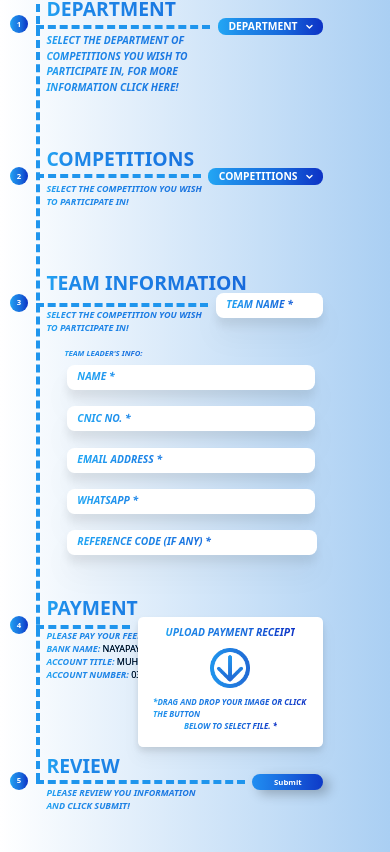
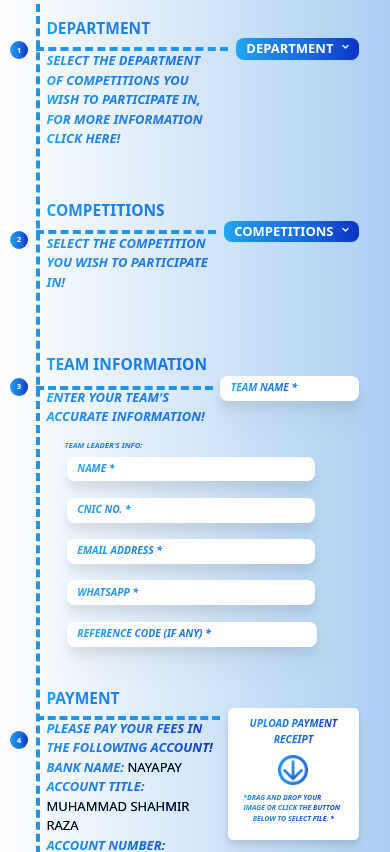
Before and after one commit to Mubin987/Procom25-website, a React (Vite) app in the folder frontend/: page /register in a window 390 px wide. Shown: the part 986-1838 px from the top of the page. Built offline with nearby package versions, Linux system fonts and the light colour scheme.

Commit message:
changed a bit of responsiveness

```diff
--- a/frontend/src/components/Register/Competitions.jsx
+++ b/frontend/src/components/Register/Competitions.jsx
@@ -4,8 +4,8 @@ import RegisterHeading from "../ui/register-headings";
 const Competitions = ({ setCompetitions }) => {
     return (
         <div className="relative pl-10 mt-20">
-            <RegisterHeading heading={"competitions"} />
-            <div className='absolute left-4 top-7 md:left-6 flex w-[80%] items-center'>
+            <RegisterHeading heading={"competitions"} textSize='text-2xl' />
+            <div className='absolute left-4 top-7 md:left-6 flex w-[90%] sm:w-[80%] items-center'>
                 <div className="w-full border-t-4 border-dashed border-themeBlue " />
                 <Dropdown defaultValue="COMPETITIONS" setValue={setCompetitions} items={[
                     'Competition 1',
@@ -16,8 +16,8 @@ const Competitions = ({ setCompetitions }) => {
             <div className="absolute top-[48%] left-[-1%] flex h-7 w-7 items-center justify-center rounded-full bg-gradient-text font-bold text-white text-xl z-10">
                 2
             </div>
-            <div className="mt-5 bg-[linear-gradient(270deg,#0D32C5_0%,#1768DB_37.9%,#1E8AE9_93.9%,#23A7F4_100%)] bg-clip-text text-transparent font-bold">
-                <p className="text-sm max-w-[50%] italic">
+            <div className="mt-5 sm:mt-7 bg-[linear-gradient(270deg,#0D32C5_0%,#1768DB_37.9%,#1E8AE9_93.9%,#23A7F4_100%)] bg-clip-text text-transparent font-bold">
+                <p className="text-[13px] sm:text-base max-w-[50%] italic">
                     SELECT THE COMPETITION YOU WISH TO PARTICIPATE IN!
                 </p>
             </div>
--- a/frontend/src/components/Register/Department.jsx
+++ b/frontend/src/components/Register/Department.jsx
@@ -4,8 +4,8 @@ import RegisterHeading from "../ui/register-headings";
 const Department = ({ setDepartment }) => {
     return (
         <div className="relative pl-10 mb-5 mt-20">
-            <RegisterHeading heading={"department"} />
-            <div className='absolute left-4 top-7 md:left-6 flex w-[80%] items-center'>
+            <RegisterHeading heading={"department"} textSize='text-2xl' />
+            <div className='absolute left-4 top-7 md:left-6 flex w-[90%] sm:w-[80%] items-center'>
                 <div className="w-full border-t-4 border-dashed border-themeBlue " />
                 <Dropdown defaultValue="DEPARTMENT" setValue={setDepartment} items={[
                     'Computer Science',
@@ -13,11 +13,11 @@ const Department = ({ setDepartment }) => {
                     'Mechanical Engineering',
                 ]} />
             </div>
-            <div className="absolute top-[36%] left-[-1%] flex h-7 w-7 items-center justify-center rounded-full bg-gradient-text font-bold text-white text-xl z-10">
+            <div className="absolute top-[36%] sm:top-[36%] left-[-1%] flex h-7 w-7 items-center justify-center rounded-full bg-gradient-text font-bold text-white text-xl z-10">
                 1
             </div>
-            <div className="mt-5 bg-[linear-gradient(270deg,#0D32C5_0%,#1768DB_37.9%,#1E8AE9_93.9%,#23A7F4_100%)] bg-clip-text text-transparent font-bold">
-                <p className="text-base max-w-[50%] italic">
+            <div className="mt-5 sm:mt-7 bg-[linear-gradient(270deg,#0D32C5_0%,#1768DB_37.9%,#1E8AE9_93.9%,#23A7F4_100%)] bg-clip-text text-transparent font-bold">
+                <p className="text-[13px] sm:text-base max-w-[50%] italic">
                     SELECT THE DEPARTMENT OF COMPETITIONS YOU WISH TO PARTICIPATE IN, FOR MORE INFORMATION CLICK HERE!
                 </p>
             </div>
--- a/frontend/src/components/Register/Note.jsx
+++ b/frontend/src/components/Register/Note.jsx
@@ -2,7 +2,7 @@ const Note = () => {
     return (
         <div className="rounded-lg p-4 text-white mt-12 flex justify-center w-[91%]">
             <div className='w-full md:w-[41%] bg-[linear-gradient(270deg,#0D32C5_0%,#1768DB_37.9%,#1E8AE9_93.9%,#23A7F4_100%)] px-16 py-4 rounded-xl'>
-                <p className="text-sm font-medium">
+                <p className="text-xs sm:text-sm font-medium">
                     Note:
                     <br />
                     Free transport will be provided to all the participants. Participants wanting
--- a/frontend/src/components/Register/Payment.jsx
+++ b/frontend/src/components/Register/Payment.jsx
@@ -3,20 +3,20 @@ import RegisterHeading from "../ui/register-headings";
 const Payment = () => {
     return (
         <div className="relative pl-10 mt-16">
-            <RegisterHeading heading={"payment"} />
-            <div className='responsive-upload absolute left-4 top-7 md:left-6 flex w-[80%]'>
+            <RegisterHeading heading={"payment"} textSize='text-2xl' />
+            <div className='absolute left-4 top-7 md:left-6 flex w-[90%] sm:w-[80%]'>
                 <div className="w-full border-t-4 border-dashed border-themeBlue mt-3 " />
-                <div className=" flex flex-col items-center rounded-lg bg-white p-6 pt-3 ml-3 cursor-pointer drop-shadow-lg">
-                    <div className='w-60 '>
+                <div className="flex flex-col items-center rounded-lg bg-white p-6 pt-3 ml-3 cursor-pointer drop-shadow-lg">
+                    <div className='lg:w-60'>
                         <label htmlFor="file-input" className=" flex flex-col items-center cursor-pointer ">
-                            <span className="italic block text-center text-base bg-[linear-gradient(270deg,#0D32C5_0%,#1768DB_37.9%,#1E8AE9_93.9%,#23A7F4_100%)] bg-clip-text text-transparent font-bold">
+                            <span className="italic block text-center sm:text-base bg-[linear-gradient(270deg,#0D32C5_0%,#1768DB_37.9%,#1E8AE9_93.9%,#23A7F4_100%)] bg-clip-text text-transparent font-bold">
                                 UPLOAD PAYMENT RECEIPT
                             </span>
-                            <div className='my-3'><img src='./src/assets/upload_symbol.png' width={40} height={40} /></div>
-                            <span className="italic text-[8px] bg-[linear-gradient(270deg,#0D32C5_0%,#1768DB_37.9%,#1E8AE9_93.9%,#23A7F4_100%)] bg-clip-text text-transparent font-bold">
+                            <div className='my-3'><img src='./src/assets/upload_symbol.png' className='w-[30px] sm:w-[40px] h-[30px] sm:h-[40px]' /></div>
+                            <span className="italic text-[7px] sm:text-[8px] bg-[linear-gradient(270deg,#0D32C5_0%,#1768DB_37.9%,#1E8AE9_93.9%,#23A7F4_100%)] bg-clip-text text-transparent font-bold">
                                 *DRAG AND DROP YOUR IMAGE OR CLICK THE BUTTON
                             </span>
-                            <span className='italic text-[8px] bg-[linear-gradient(270deg,#0D32C5_0%,#1768DB_37.9%,#1E8AE9_93.9%,#23A7F4_100%)] bg-clip-text text-transparent font-bold'>
+                            <span className='italic text-[7px] sm:text-[8px] bg-[linear-gradient(270deg,#0D32C5_0%,#1768DB_37.9%,#1E8AE9_93.9%,#23A7F4_100%)] bg-clip-text text-transparent font-bold'>
                                 BELOW TO SELECT FILE. *
                             </span>
                         </label>
@@ -33,8 +33,8 @@ const Payment = () => {
             <div className="absolute top-[29px] left-[-1%] flex h-7 w-7 items-center justify-center rounded-full bg-gradient-text font-bold text-white text-xl z-10">
                 4
             </div>
-            <div className="mt-4 bg-[linear-gradient(270deg,#0D32C5_0%,#1768DB_37.9%,#1E8AE9_93.9%,#23A7F4_100%)] bg-clip-text text-transparent font-bold">
-                <p className="text-sm italic">
+            <div className="mt-4 bg-[linear-gradient(270deg,#0D32C5_0%,#1768DB_37.9%,#1E8AE9_93.9%,#23A7F4_100%)] w-[50%] sm:w-full bg-clip-text text-transparent font-bold">
+                <p className="text-[13px] sm:text-sm italic">
                     PLEASE PAY YOUR FEES IN THE FOLLOWING ACCOUNT!
                     <br />
                     BANK NAME: <span className="font-medium text-black not-italic">NAYAPAY</span>
--- a/frontend/src/components/Register/Review.jsx
+++ b/frontend/src/components/Register/Review.jsx
@@ -3,19 +3,19 @@ import RegisterHeading from "../ui/register-headings";
 const Review = () => {
     return (
         <div className="relative pl-10 mt-28">
-            <RegisterHeading heading={"review"} />
+            <RegisterHeading heading={"review"} textSize='text-2xl' />
             <div className='absolute left-4 top-7 md:left-6 flex w-[80%] items-center'>
                 <div className="w-full border-t-4 border-dashed border-themeBlue " />
-                <button type='submit' className='w-[30%] ml-3 bg-blue-500 hover:bg-blue-600 text-lg bg-[linear-gradient(90deg,_#218EF1_0%,_#1865DD_50%,_#0E3AC8_100%)] [box-shadow:6px_4px_11.7px_0px_#00000040] font-bold text-white px-6 py-1 rounded-full'>
+                <button type='submit' className='w-[30%] ml-3 text-[13px] sm:text-[22px] bg-blue-500 hover:bg-blue-600 text-lg bg-[linear-gradient(90deg,_#218EF1_0%,_#1865DD_50%,_#0E3AC8_100%)] [box-shadow:6px_4px_11.7px_0px_#00000040] font-bold text-white px-6 py-1 rounded-full'>
                     Submit
                 </button>
             </div>
             <div className="absolute top-[33px] left-[-1%] flex h-7 w-7 items-center justify-center rounded-full bg-gradient-text font-bold text-white text-xl z-10">
                 5
             </div>
-            <div className="mt-4 bg-[linear-gradient(270deg,#0D32C5_0%,#1768DB_37.9%,#1E8AE9_93.9%,#23A7F4_100%)] bg-clip-text text-transparent font-bold">
-                <p className="text-sm italic">
-                    PLEASE REVIEW YOU INFORMATION <br/> AND CLICK SUBMIT!
+            <div className="mt-4 w-[50%] sm:w-full bg-[linear-gradient(270deg,#0D32C5_0%,#1768DB_37.9%,#1E8AE9_93.9%,#23A7F4_100%)] bg-clip-text text-transparent font-bold">
+                <p className="text-[13px] sm:text-sm italic">
+                    PLEASE REVIEW YOUR INFORMATION <br/> AND CLICK SUBMIT!
                 </p>
             </div>
         </div>
--- a/frontend/src/components/Register/Team-Information.jsx
+++ b/frontend/src/components/Register/Team-Information.jsx
@@ -3,8 +3,8 @@ import RegisterHeading from "../ui/register-headings";
 const TeamInformation = ({ props }) => {
     return (
         <div className="relative pl-10 mt-24">
-            <RegisterHeading heading={"team information"} />
-            <div className='absolute left-4 top-7 md:left-6 flex w-[80%] items-center'>
+            <RegisterHeading heading={"team information"} textSize='text-2xl' />
+            <div className='absolute left-4 top-7 md:left-6 flex w-[90%] items-center'>
                 <div className="w-full border-t-4 border-dashed border-themeBlue " />
                 <input
                     type='text'
@@ -12,15 +12,15 @@ const TeamInformation = ({ props }) => {
                     required
                     value={props.teamName}
                     onChange={e => props.setTeamName(e.target.value)}
-                    className='w-[60%] ml-3 py-3 pl-4 rounded-xl bg-white placeholder:font-bold placeholder-transparent placeholder:bg-gradient-text placeholder:bg-clip-text placeholder:italic drop-shadow-xl'
+                    className='w-[76%] sm:w-[60%] ml-3 py-3 pl-4 rounded-xl bg-white sm:py-2 sm:placeholder:text-xl placeholder:font-bold placeholder-transparent placeholder:bg-gradient-text placeholder:bg-clip-text placeholder:italic drop-shadow-xl'
                 />
             </div>
             <div className="absolute top-[38px] left-[-1%] flex h-7 w-7 items-center justify-center rounded-full bg-gradient-text font-bold text-white text-xl z-10">
                 3
             </div>
-            <div className="mt-6 bg-[linear-gradient(270deg,#0D32C5_0%,#1768DB_37.9%,#1E8AE9_93.9%,#23A7F4_100%)] bg-clip-text text-transparent font-bold">
-                <p className="text-sm max-w-[50%] italic">
-                    SELECT THE COMPETITION YOU WISH TO PARTICIPATE IN!
+            <div className="mt-5 sm:mt-7 bg-[linear-gradient(270deg,#0D32C5_0%,#1768DB_37.9%,#1E8AE9_93.9%,#23A7F4_100%)] bg-clip-text text-transparent font-bold">
+                <p className="text-[13px] sm:text-base max-w-[50%] italic">
+                    ENTER YOUR TEAM'S ACCURATE INFORMATION!
                 </p>
             </div>
             <div className='ml-5 max-w-[86%]'>
@@ -35,7 +35,7 @@ const TeamInformation = ({ props }) => {
                             required
                             value={props.name}
                             onChange={e => props.setName(e.target.value)}
-                            className='responsive-btn-1 w-[90%] ml-3 py-3 pl-4 rounded-xl bg-white placeholder:font-bold placeholder-transparent placeholder:bg-gradient-text placeholder:bg-clip-text placeholder:italic drop-shadow-xl'
+                            className='w-[90%] ml-3 sm:py-2 py-3 pl-4 rounded-xl bg-white sm:placeholder:text-xl placeholder:font-bold placeholder-transparent placeholder:bg-gradient-text placeholder:bg-clip-text placeholder:italic drop-shadow-xl'
                         />
                     </div>
                     <div className='w-full md:w-1/2'>
@@ -45,7 +45,7 @@ const TeamInformation = ({ props }) => {
                             required
                             value={props.cnicNo}
                             onChange={e => props.setCnicNo(e.target.value)}
-                            className='responsive-btn-1 w-[90%] ml-3 py-3 pl-4 rounded-xl bg-white placeholder:font-bold placeholder-transparent placeholder:bg-gradient-text placeholder:bg-clip-text placeholder:italic drop-shadow-xl'
+                            className='responsive-btn-1 w-[90%] ml-3 py-3 pl-4 rounded-xl bg-white sm:py-2 sm:placeholder:text-xl placeholder:font-bold placeholder-transparent placeholder:bg-gradient-text placeholder:bg-clip-text placeholder:italic drop-shadow-xl'
                         />
                     </div>
                 </div>
@@ -57,7 +57,7 @@ const TeamInformation = ({ props }) => {
                             required
                             value={props.emailAddress}
                             onChange={e => props.setEmailAddress(e.target.value)}
-                            className='responsive-btn-1 w-[90%] ml-3 py-3 pl-4 rounded-xl bg-white placeholder:font-bold placeholder-transparent placeholder:bg-gradient-text placeholder:bg-clip-text placeholder:italic drop-shadow-xl'
+                            className='responsive-btn-1 w-[90%] ml-3 py-3 pl-4 rounded-xl bg-white sm:py-2 sm:placeholder:text-xl placeholder:font-bold placeholder-transparent placeholder:bg-gradient-text placeholder:bg-clip-text placeholder:italic drop-shadow-xl'
                         />
                     </div>
                     <div className='w-full md:w-1/2'>
@@ -67,7 +67,7 @@ const TeamInformation = ({ props }) => {
                             required
                             value={props.whatsapp}
                             onChange={e => props.setWhatsapp(e.target.value)}
-                            className='responsive-btn-1 w-[90%] ml-3 py-3 pl-4 rounded-xl bg-white placeholder:font-bold placeholder-transparent placeholder:bg-gradient-text placeholder:bg-clip-text placeholder:italic drop-shadow-xl'
+                            className='responsive-btn-1 w-[90%] ml-3 py-3 pl-4 rounded-xl bg-white sm:py-2 sm:placeholder:text-xl placeholder:font-bold placeholder-transparent placeholder:bg-gradient-text placeholder:bg-clip-text placeholder:italic drop-shadow-xl'
                         />
                     </div>
                 </div>
@@ -77,7 +77,7 @@ const TeamInformation = ({ props }) => {
                         placeholder='REFERENCE CODE (IF ANY) *'
                         value={props.referenceCode}
                         onChange={e => props.setReferenceCode(e.target.value)}
-                        className='responsive-btn-2 w-[91%] ml-3 py-3 pl-4 rounded-xl bg-white placeholder:font-bold placeholder-transparent placeholder:bg-gradient-text placeholder:bg-clip-text placeholder:italic drop-shadow-xl'
+                        className='responsive-btn-2 w-[91%] ml-3 py-3 pl-4 rounded-xl bg-white sm:py-2 sm:placeholder:text-xl placeholder:font-bold placeholder-transparent placeholder:bg-gradient-text placeholder:bg-clip-text placeholder:italic drop-shadow-xl'
                     />
                 </div>
             </div>
--- a/frontend/src/components/ui/dropdown.jsx
+++ b/frontend/src/components/ui/dropdown.jsx
@@ -14,7 +14,7 @@ const Dropdown = ({ items, defaultValue, setValue }) => {
     <div className={`relative w-[60%] ml-3`}>
       <button
         onClick={() => setIsOpen((prev) => !prev)}
-        className={`inline-flex justify-between w-full px-4 py-2 bg-gradient-text text-white font-bold ${
+        className={`inline-flex justify-between w-full px-4 py-2 text-[13px] sm:text-[22px] bg-gradient-text text-white font-bold ${
           isOpen ? "rounded-t-xl" : "rounded-xl"}`}
       >
         {selectedItem}
--- a/frontend/src/components/ui/register-headings.jsx
+++ b/frontend/src/components/ui/register-headings.jsx
@@ -1,7 +1,7 @@
-const RegisterHeading = ({ heading, ...props }) => {
+const RegisterHeading = ({ heading, textSize }) => {
     return (
-        <div className={`${props.className} bg-[linear-gradient(270deg,#0D32C5_0%,#1768DB_37.9%,#1E8AE9_93.9%,#23A7F4_100%)] bg-clip-text text-transparent font-bold`}>
-            <h2 className="text-3xl mb-2">{heading.toUpperCase()}</h2>
+        <div className={`bg-[linear-gradient(270deg,#0D32C5_0%,#1768DB_37.9%,#1E8AE9_93.9%,#23A7F4_100%)] bg-clip-text text-transparent font-bold`}>
+            <h2 className={`${textSize} sm:text-3xl mb-2`}>{heading.toUpperCase()}</h2>
         </div>
     )
 }
--- a/frontend/src/pages/Register.jsx
+++ b/frontend/src/pages/Register.jsx
@@ -39,9 +39,9 @@ const Register = () => {
       <Hero />
       <div className="min-h-screen p-4 md:p-6 lg:p-8">
         <form onSubmit={handleSubmit} className="mx-auto max-w-5xl relative mt-9">
-          <RegisterHeading heading={"start"} />
+          <RegisterHeading heading={"start"} textSize='text-[29px]'/>
           {/* Add the main vertical dotted line */}
-          <div className="absolute left-10 top-[34px] bottom-[32px] border-l-4 border-dashed border-themeBlue md:left-10" />
+          <div className="absolute left-10 top-[34px] bottom-[62px] sm:bottom-[40px] border-l-4 border-dashed border-themeBlue md:left-10" />
           <div className='pl-4'>
             <Department setDepartment={setDepartment} />
             <Competitions setCompetitions={setCompetitions} />
```
